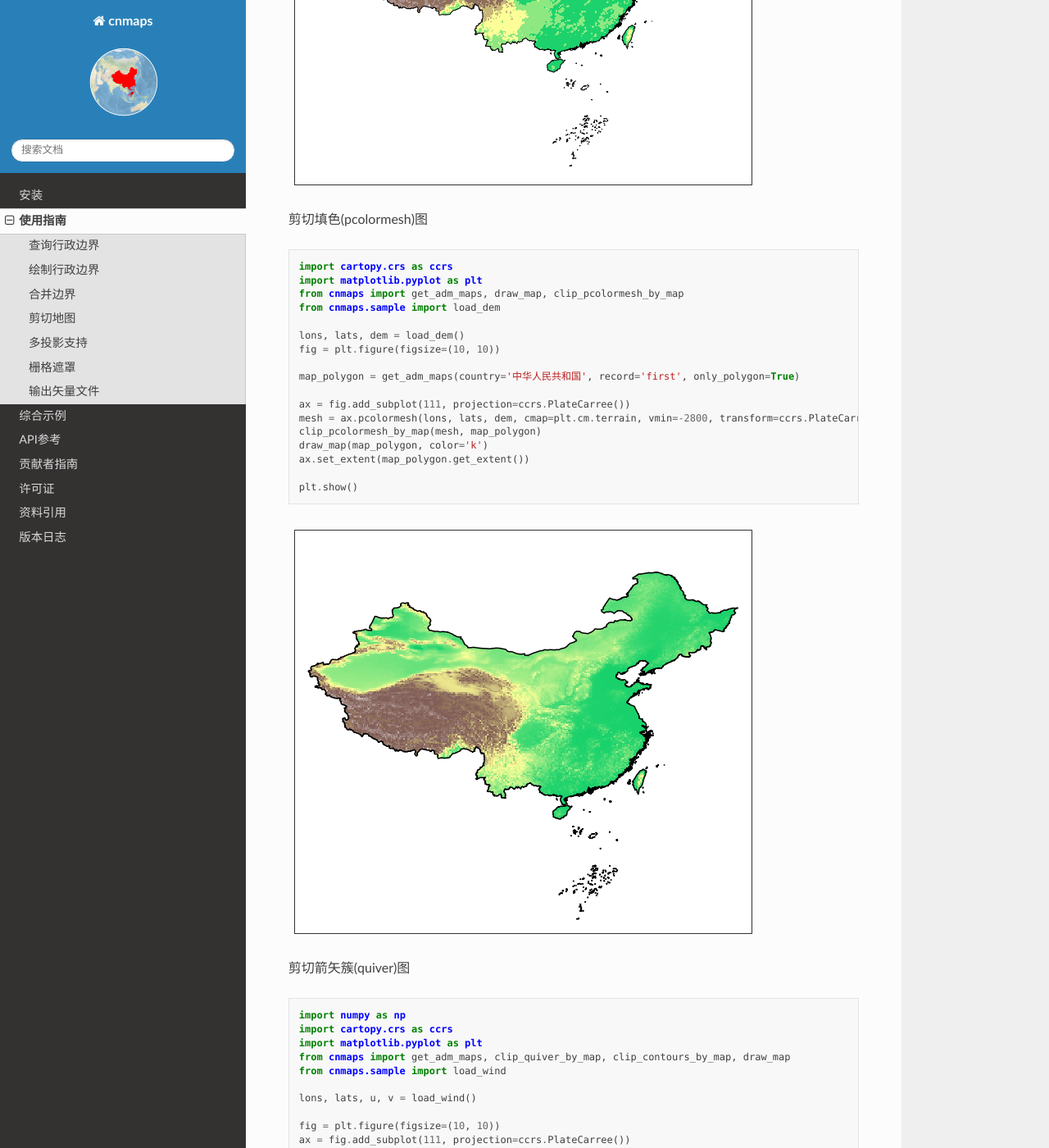
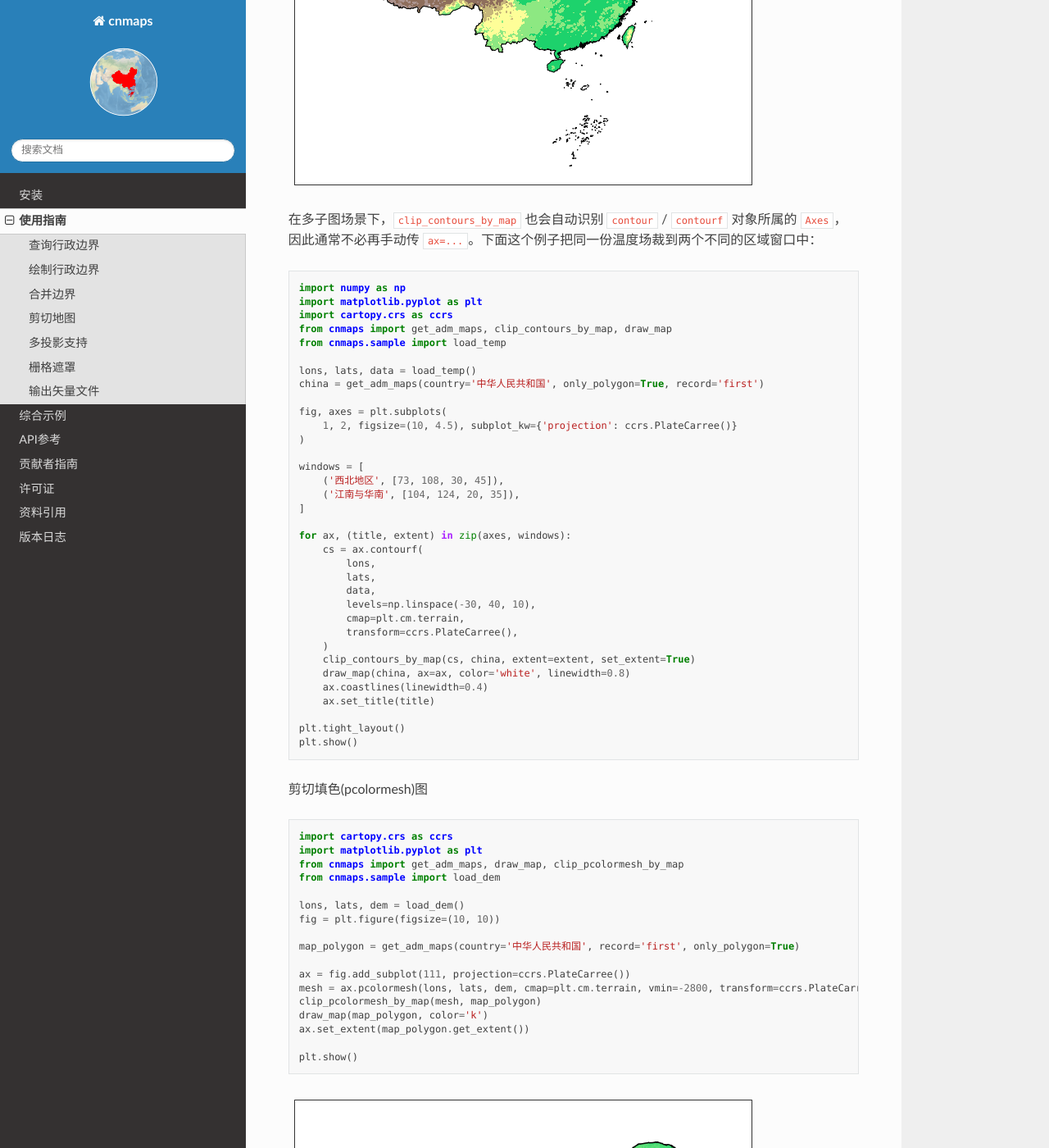
Before and after one commit to cnmetlab/cnmaps, a Sphinx documentation site: the page built from docs/source/content/usage.rst, in a window 1280 px wide and 1400 px high, scrolled down 8031 px. Shown: the whole window at 82% size. Built offline with Sphinx 7.4.7 and the Read the Docs theme 3.1.0, drawn with Linux system fonts in a browser that asks for light colours.

Commit message:
Document multi-axes clipping for #138

```diff
--- a/docs/source/content/usage.rst
+++ b/docs/source/content/usage.rst
@@ -271,6 +271,45 @@ cnmaps可以很方便地对地图进行合并，例如我们可以将北京、
 
 .. image:: ../_static/clip-china-contourf.png
 
+在多子图场景下，``clip_contours_by_map`` 也会自动识别 ``contour`` / ``contourf`` 对象所属的 ``Axes``，因此通常不必再手动传 ``ax=...``。下面这个例子把同一份温度场裁到两个不同的区域窗口中：
+
+.. code:: python
+
+    import numpy as np
+    import matplotlib.pyplot as plt
+    import cartopy.crs as ccrs
+    from cnmaps import get_adm_maps, clip_contours_by_map, draw_map
+    from cnmaps.sample import load_temp
+
+    lons, lats, data = load_temp()
+    china = get_adm_maps(country='中华人民共和国', only_polygon=True, record='first')
+
+    fig, axes = plt.subplots(
+        1, 2, figsize=(10, 4.5), subplot_kw={'projection': ccrs.PlateCarree()}
+    )
+
+    windows = [
+        ('西北地区', [73, 108, 30, 45]),
+        ('江南与华南', [104, 124, 20, 35]),
+    ]
+
+    for ax, (title, extent) in zip(axes, windows):
+        cs = ax.contourf(
+            lons,
+            lats,
+            data,
+            levels=np.linspace(-30, 40, 10),
+            cmap=plt.cm.terrain,
+            transform=ccrs.PlateCarree(),
+        )
+        clip_contours_by_map(cs, china, extent=extent, set_extent=True)
+        draw_map(china, ax=ax, color='white', linewidth=0.8)
+        ax.coastlines(linewidth=0.4)
+        ax.set_title(title)
+
+    plt.tight_layout()
+    plt.show()
+
 剪切填色(pcolormesh)图
 
 .. code:: python
```
Also changed, not shown: 2 other files.
